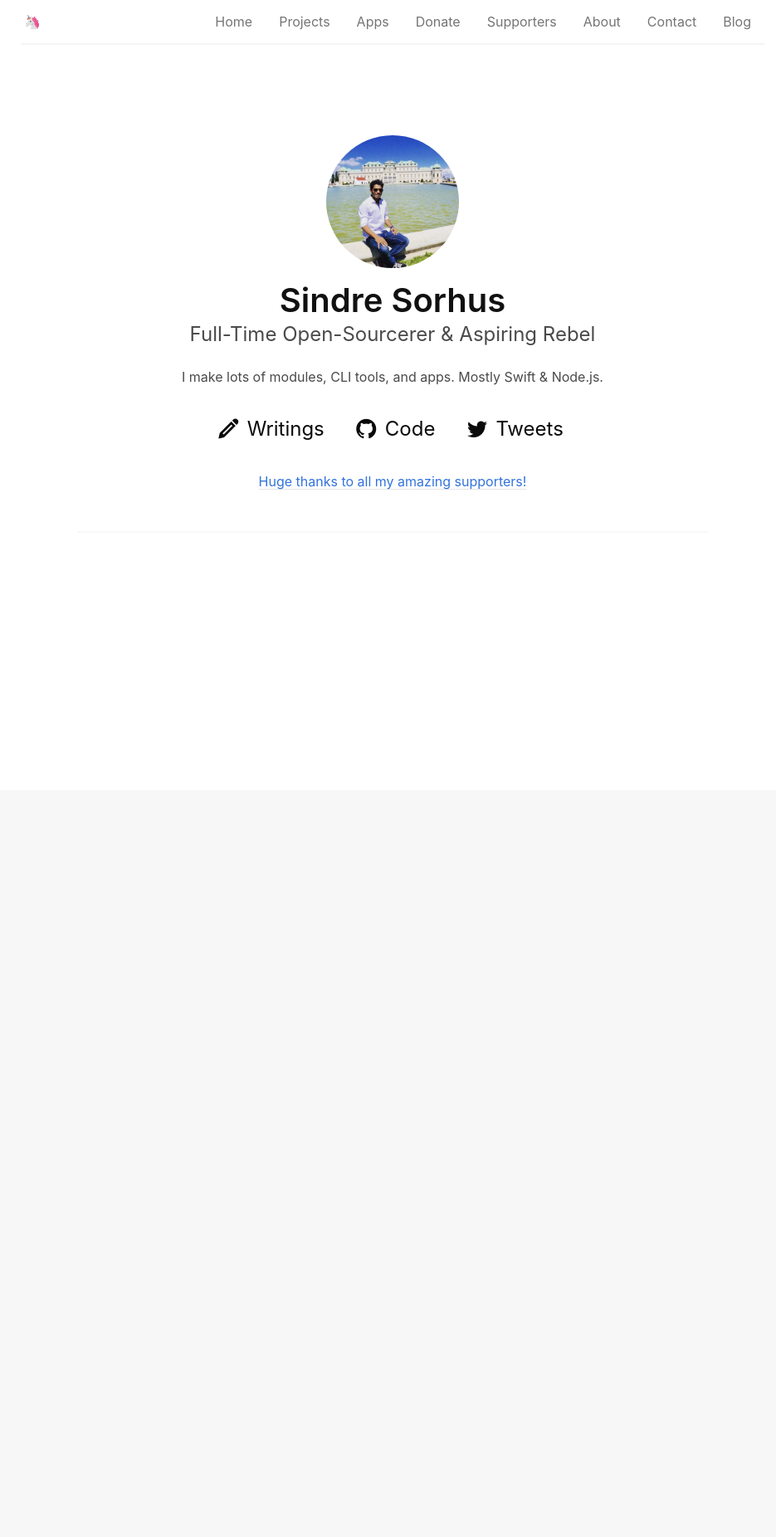
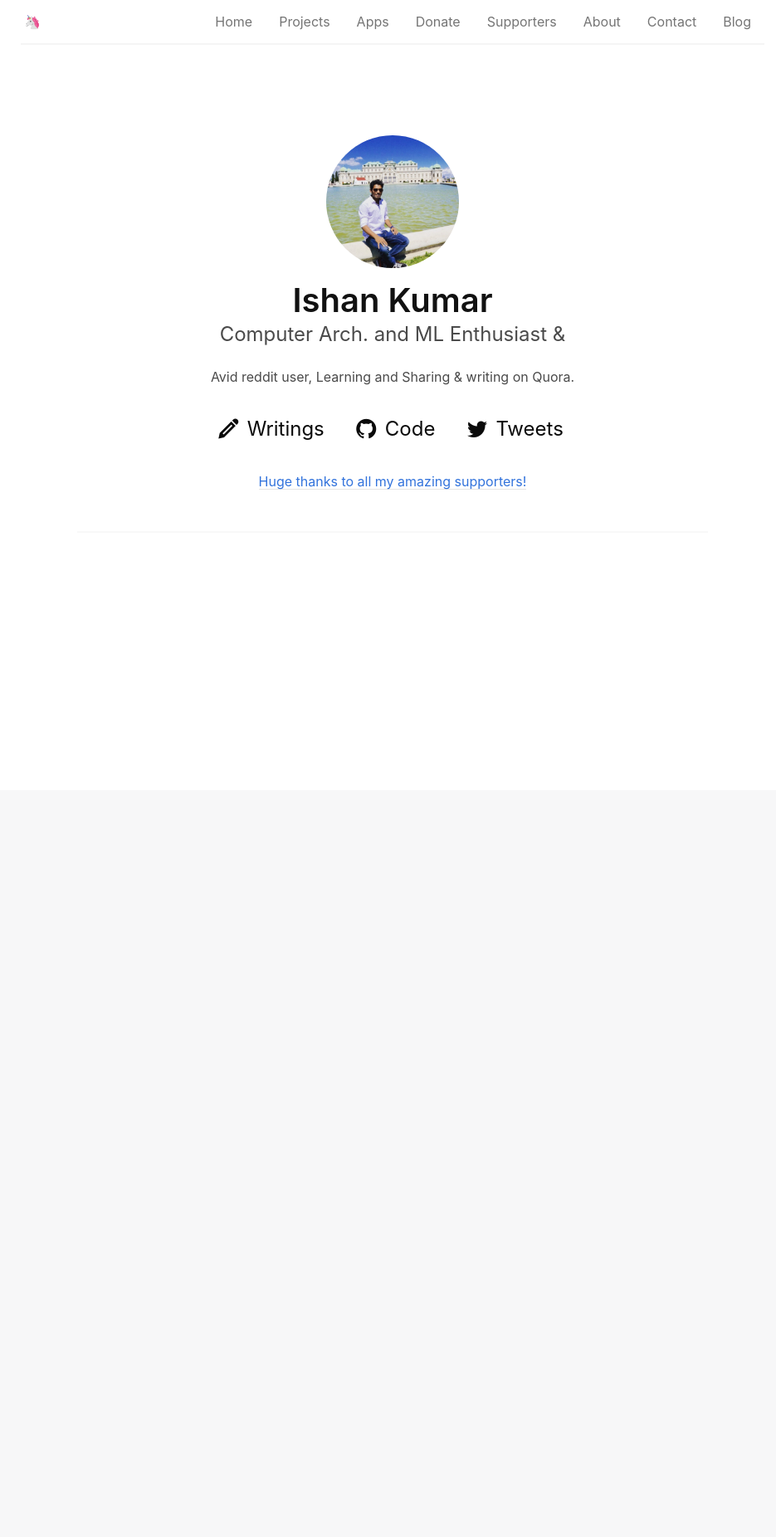
Before and after one commit to ishank4/final2, a Jekyll site: the page built from index.html, in a window 1280 px wide. Shown: the whole page at 83% size, without its empty margins (167-1102 px from the left). Built offline with Jekyll 4.4.1, drawn with Linux system fonts in a browser that asks for light colours.

Commit message:
Update index.html

```diff
--- a/index.html
+++ b/index.html
@@ -36,9 +36,9 @@ if (location.hash === '#apps') {
 				<div class="column is-two-thirds is-centered has-nice-link">
 					<div itemscope itemtype="http://schema.org/Person">
 						<img id="profile-pic" src="ishan.jpg" width="160" height="160" itemprop="image">
-						<h1 class="title is-2" itemprop="name">Sindre Sorhus</h1>
-						<h2 class="subtitle is-4" itemprop="description">Full-Time Open-Sourcerer &amp; Aspiring Rebel</h2>
-						<p>I make lots of modules, CLI tools, and apps. Mostly Swift &amp; Node.js.</p>
+						<h1 class="title is-2" itemprop="name">Ishan Kumar</h1>
+						<h2 class="subtitle is-4" itemprop="description">Computer Arch. and ML Enthusiast &amp; </h2>
+						<p>Avid reddit user, Learning and Sharing &amp; writing on Quora.</p>
 					</div>
 					<br>
 					<p class="has-text-centered">
```
